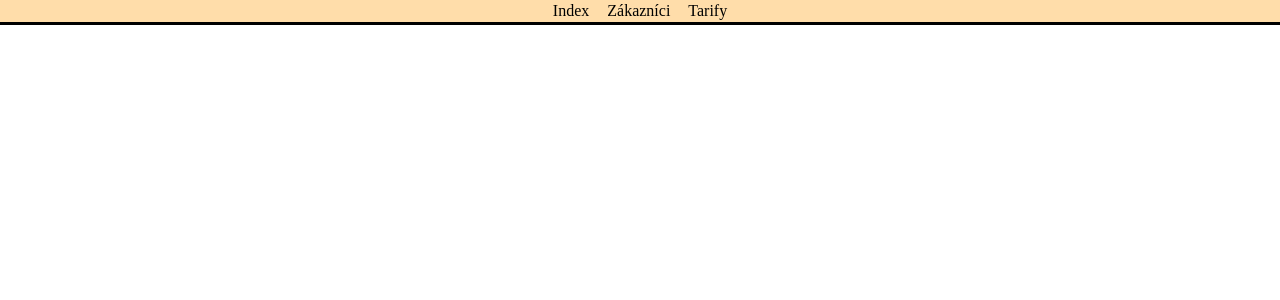
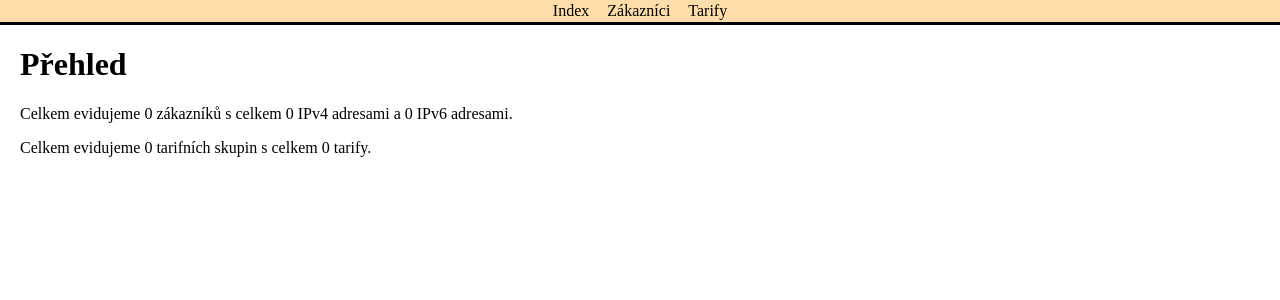
Before and after one commit to vrbaji1/PPRO-isp, a Django app: page / in a window 1280 px wide. Shown: the top 300 px of the page. Run offline with Django 3.2, Linux system fonts and the light colour scheme; the visitor is signed in with stand-in values (Sample User, id 1).

Commit message:
Index se zakladnim prehledem.

```diff
--- a/isp/templates/isp/generic_editace.html
+++ b/isp/templates/isp/generic_editace.html
@@ -3,7 +3,7 @@
 
 {% block content %}
 
-<h1>Editace</h2>
+<h1>Editace</h1>
 
 <form method="post">
     {% csrf_token %}
--- a/isp/templates/isp/generic_vloz.html
+++ b/isp/templates/isp/generic_vloz.html
@@ -3,7 +3,7 @@
 
 {% block content %}
 
-<h1>Vložit</h2>
+<h1>Vložit</h1>
 
 <form method="post">
     {% csrf_token %}
--- a/isp/templates/isp/index.html
+++ b/isp/templates/isp/index.html
@@ -2,4 +2,9 @@
 {% load static %}
 
 {% block content %}
+
+<h1>Přehled</h1>
+<P>Celkem evidujeme {{ pocet_Z }} zákazníků s celkem {{ pocet_IP4 }} IPv4 adresami a {{ pocet_Z }} IPv6 adresami.</P>
+<P>Celkem evidujeme {{ pocet_TS }} tarifních skupin s celkem {{ pocet_T }} tarify.</P>
+
 {% endblock %}
--- a/isp/templates/isp/tarifni_skupina_detail.html
+++ b/isp/templates/isp/tarifni_skupina_detail.html
@@ -3,7 +3,7 @@
 
 {% block content %}
 
-<h1>Editace tarifní skupiny</h2>
+<h1>Editace tarifní skupiny</h1>
 
 <H2>
     [ID:{{ tarifniskupiny.id }}] {{ tarifniskupiny.nazev }}
--- a/isp/templates/isp/tarifni_skupiny.html
+++ b/isp/templates/isp/tarifni_skupiny.html
@@ -3,7 +3,7 @@
 
 {% block content %}
 
-<h1>Tabulka tarifů</h2>
+<h1>Tabulka tarifů</h1>
 
 {% if tarifni_skupiny_list %}
 {% for tarifni_skupina in tarifni_skupiny_list %}
--- a/isp/templates/isp/zakaznici.html
+++ b/isp/templates/isp/zakaznici.html
@@ -3,7 +3,7 @@
 
 {% block content %}
 
-<h1>Seznam zákazníků</h2>
+<h1>Seznam zákazníků</h1>
 
 {% if zakaznici_list %}
 
--- a/isp/templates/isp/zakaznik_editace.html
+++ b/isp/templates/isp/zakaznik_editace.html
@@ -3,7 +3,7 @@
 
 {% block content %}
 
-<h1>Editace zákazníka</h2>
+<h1>Editace zákazníka</h1>
 
 <form method="post">
     {% csrf_token %}
--- a/isp/views.py
+++ b/isp/views.py
@@ -13,6 +13,22 @@ from .models import Ipv4, Ipv6, Zakaznici, TarifniSkupiny, Tarify, Adresy
 @method_decorator(login_required, name='dispatch')
 class IndexView(generic.TemplateView):
     template_name = 'isp/index.html'
+    pocet_Z = Zakaznici.objects.count()
+    pocet_IP4 = Ipv4.objects.count()
+    pocet_IP6 = Ipv6.objects.count()
+    pocet_TS = TarifniSkupiny.objects.count()
+    pocet_T = Tarify.objects.count()
+
+    def get_context_data(self, **kwargs):
+        context = super(IndexView, self).get_context_data(**kwargs)
+        context.update({
+            'pocet_Z': self.pocet_Z,
+            'pocet_IP4': self.pocet_IP4,
+            'pocet_IP6': self.pocet_IP6,
+            'pocet_TS': self.pocet_TS,
+            'pocet_T': self.pocet_T,
+            })
+        return context
 
 
 @method_decorator(login_required, name='dispatch')
```
